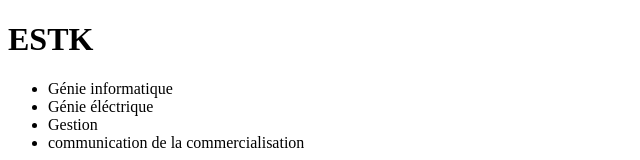
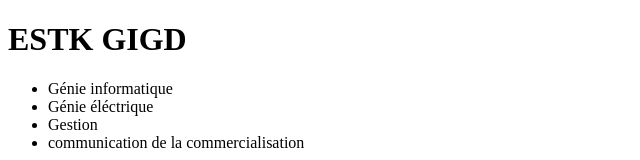
Before and after one commit to NassimaZENNOURI/projet-Git, a plain HTML site: page index.html in a window 1280 px wide. Shown: the top 160 px of the page, without its empty margins (0-640 px from the left). Drawn offline with Linux system fonts and the light colour scheme.

Commit message:
modification index.html

```diff
--- a/index.html
+++ b/index.html
@@ -9,7 +9,7 @@
 </head>
 <body>
     <header>
-        <h1>ESTK</h1>
+        <h1>ESTK GIGD</h1>
     </header>
     <nav>
         <ul>
```
Also changed, not shown: rapport.txt (added).
